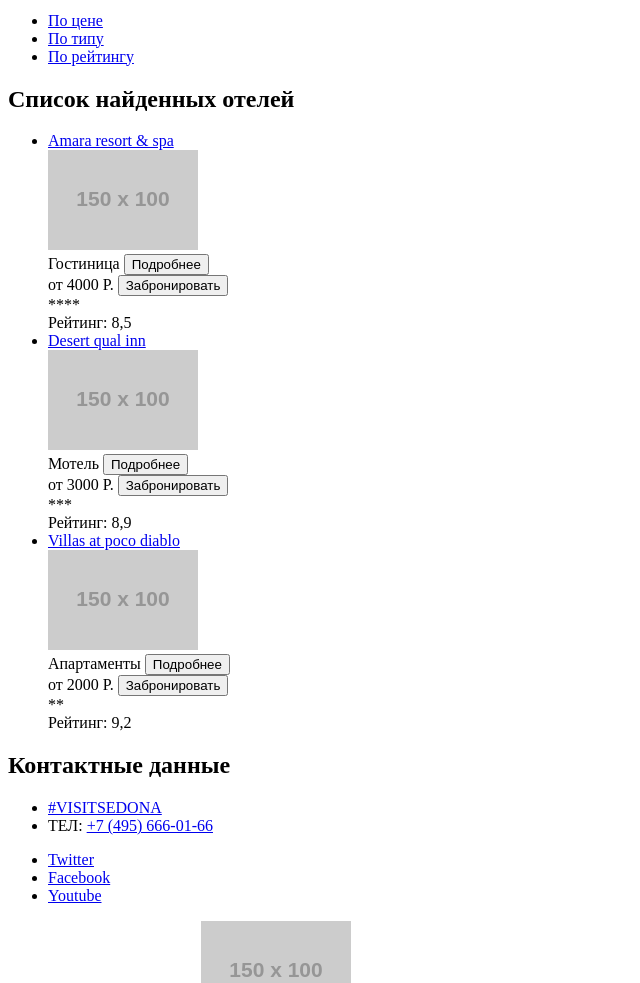
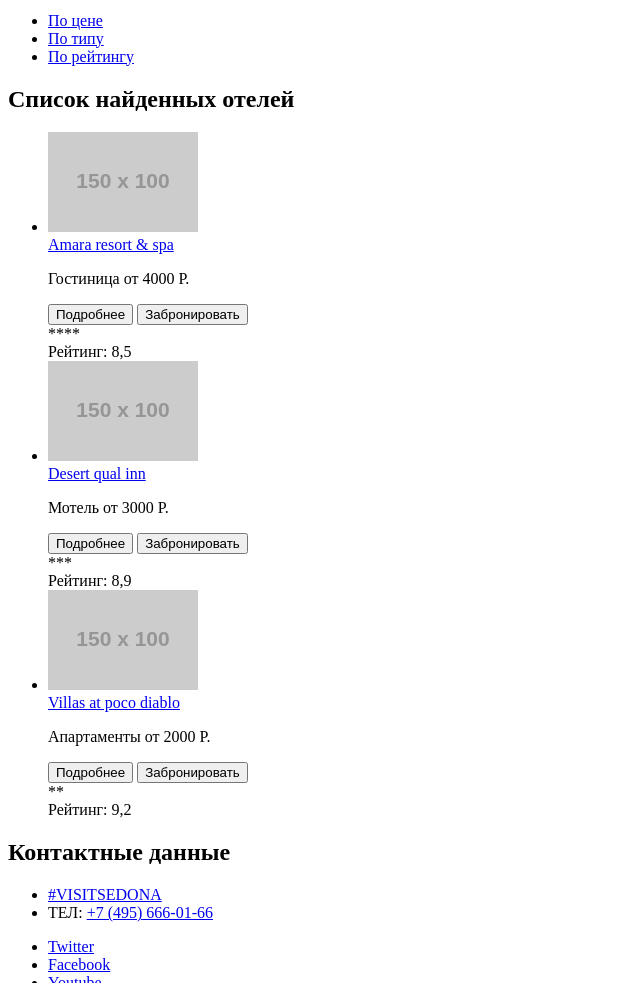
Before and after one commit to RessourdAlex/1500497-sedona-29, a plain HTML site: page hotels.html in a window 1280 px wide. Shown: the part 400-1383 px from the top of the page, without its empty margins (0-640 px from the left). Drawn offline with Linux system fonts and the light colour scheme; placeholder pictures from the web are drawn by us.

Commit message:
2 кнопки в 1 div

```diff
--- a/hotels.html
+++ b/hotels.html
@@ -39,16 +39,15 @@
         <h2>Список найденных отелей</h2>
         <ul>
             <li>
-                <a href="#">Amara resort & spa</a>
                 <div>
                     <img src="https://via.placeholder.com/150x100" width="150" height="100" alt="Amara Resort & SPA">
                 </div>
                 <div>
-                    Гостиница
-                    <button type="button">Подробнее</button>
+                    <a href="#">Amara resort & spa</a>
+                    <p>Гостиница от 4000 Р.</p>
                 </div>
                 <div>
-                    от 4000 Р.
+                    <button type="button">Подробнее</button>
                     <button type="button">Забронировать</button>
                 </div>
                 <div>****</div>
@@ -57,16 +56,15 @@
                 </div>
             </li>
             <li>
-                <a href="#">Desert qual inn</a>
                 <div>
                     <img src="https://via.placeholder.com/150x100" width="150" height="100" alt="Desert Qual INN">
                 </div>
                 <div>
-                    Мотель
-                    <button type="button">Подробнее</button>
+                    <a href="#">Desert qual inn</a>
+                    <p>Мотель от 3000 Р.</p>
                 </div>
                 <div>
-                    от 3000 Р.
+                    <button type="button">Подробнее</button>
                     <button type="button">Забронировать</button>
                 </div>
                 <div>***</div>
@@ -75,16 +73,15 @@
                 </div>
             </li>
             <li>
-                <a href="#">Villas at poco diablo</a>
                 <div>
                     <img src="https://via.placeholder.com/150x100" width="150" height="100" alt="Amara Resort & SPA">
                 </div>
                 <div>
-                    Апартаменты
-                    <button type="button">Подробнее</button>
+                    <a href="#">Villas at poco diablo</a>
+                    <p>Апартаменты от 2000 Р.</p>
                 </div>
                 <div>
-                    от 2000 Р.
+                    <button type="button">Подробнее</button>
                     <button type="button">Забронировать</button>
                 </div>
                 <div>**</div>
```
